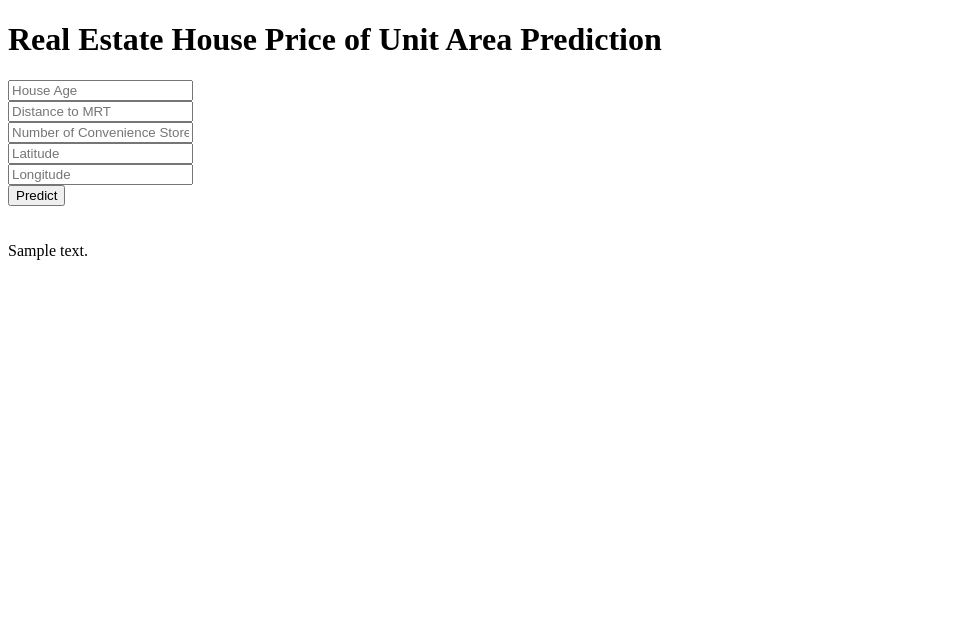
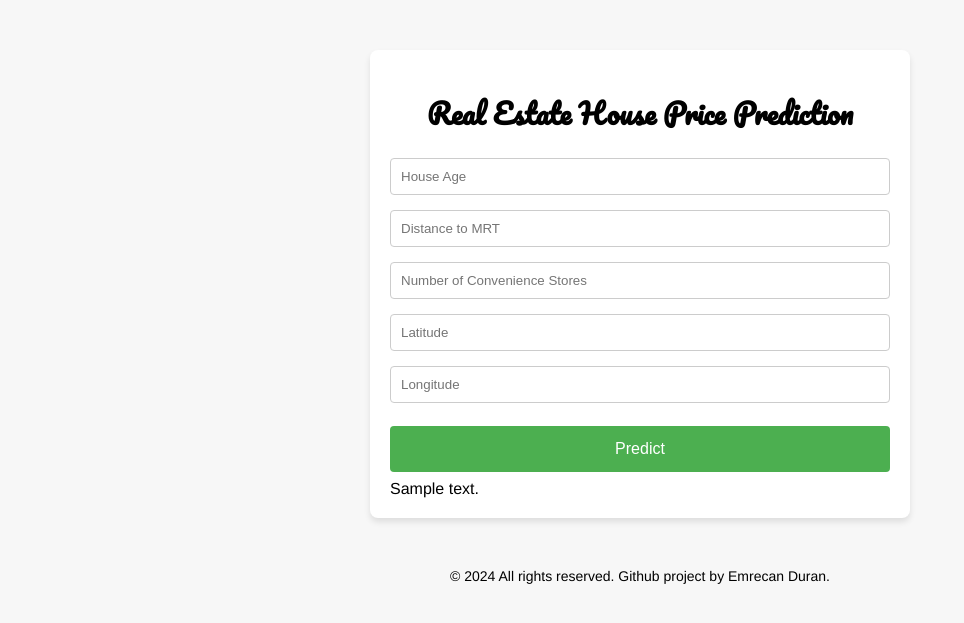
Before and after one commit to emrecanduran/End-to-End-Azure-ML-Deployment, a Flask app: template templates/home.html in a window 1280 px wide. Shown: the top 623 px of the page, without its empty margins (0-964 px from the left). Run offline with Flask 3, Linux system fonts and the light colour scheme; the template is opened without the code that fills it: most values are stand-ins (such as "Sample title", 1, 10 or a date in 2020); parts of the project's set-up code (start-up, migrations or seed data) failed here and were passed over.

Commit message:
Updated commit

```diff
--- a/templates/home.html
+++ b/templates/home.html
@@ -1,37 +1,94 @@
 <!DOCTYPE html>
-<html>
+<html lang="en">
 
 <head>
   <meta charset="UTF-8">
-  <title>ML API</title>
-  <link href='https://fonts.googleapis.com/css?family=Pacifico' rel='stylesheet' type='text/css'>
-  <link href='https://fonts.googleapis.com/css?family=Arimo' rel='stylesheet' type='text/css'>
-  <link href='https://fonts.googleapis.com/css?family=Hind:300' rel='stylesheet' type='text/css'>
-  <link href='https://fonts.googleapis.com/css?family=Open+Sans+Condensed:300' rel='stylesheet' type='text/css'>
+  <meta name="viewport" content="width=device-width, initial-scale=1.0">
+  <title>Real Estate Price Prediction</title>
+  <link href="https://fonts.googleapis.com/css?family=Pacifico" rel="stylesheet">
+  <link href="https://fonts.googleapis.com/css?family=Arimo" rel="stylesheet">
+  <link href="https://fonts.googleapis.com/css?family=Hind:300" rel="stylesheet">
+  <link href="https://fonts.googleapis.com/css?family=Open+Sans+Condensed:300" rel="stylesheet">
+  <style>
+    body {
+      font-family: 'Arimo', sans-serif;
+      background-color: #f7f7f7;
+      margin: 0;
+      padding: 0;
+    }
 
+    .container {
+      max-width: 500px;
+      margin: 50px auto;
+      padding: 20px;
+      background-color: #fff;
+      border-radius: 8px;
+      box-shadow: 0 4px 6px rgba(0, 0, 0, 0.1);
+    }
+
+    h1 {
+      font-family: 'Pacifico', cursive;
+      font-size: 28px;
+      text-align: center;
+      margin-bottom: 20px;
+    }
+
+    form {
+      text-align: center;
+    }
+
+    input[type="text"] {
+      width: 100%;
+      padding: 10px;
+      margin-bottom: 15px;
+      border: 1px solid #ccc;
+      border-radius: 4px;
+      box-sizing: border-box;
+    }
+
+    button {
+      width: 100%;
+      background-color: #4CAF50;
+      color: white;
+      padding: 14px 20px;
+      margin: 8px 0;
+      border: none;
+      border-radius: 4px;
+      cursor: pointer;
+      font-size: 16px;
+    }
+
+    button:hover {
+      background-color: #45a049;
+    }
+  </style>
 </head>
 
 <body>
-  <div class="login">
-    <h1>Real Estate House Price of Unit Area Prediction</h1>
+  <div class="container">
+    <h1>Real Estate House Price Prediction</h1>
 
-    <!-- Main Input For Receiving Query to our ML -->
-    <form action="{{ url_for('predict')}}" method="post">
-      <input type="text" name="X2_house_age" placeholder="House Age" required="required" /><br>
-      <input type="text" name="X3_distance_to_MRT_station" placeholder="Distance to MRT" required="required" /><br>
-      <input type="text" name="X4_number_of_convenience_stores" placeholder="Number of Convenience Stores" required="required" /><br>
-      <input type="text" name="X5_latitude" placeholder="Latitude" required="required" /><br>
-      <input type="text" name="X6_longitude" placeholder="Longitude" required="required" /><br>
+    <!-- Main Input Form for Receiving Query to our ML -->
+    <form action="{{ url_for('predict') }}" method="post">
+      <input type="text" name="X2_house_age" placeholder="House Age" required><br>
+      <input type="text" name="X3_distance_to_MRT_station" placeholder="Distance to MRT" required><br>
+      <input type="text" name="X4_number_of_convenience_stores" placeholder="Number of Convenience Stores" required><br>
+      <input type="text" name="X5_latitude" placeholder="Latitude" required><br>
+      <input type="text" name="X6_longitude" placeholder="Longitude" required><br>
 
-      <button type="submit" class="btn btn-primary btn-block btn-large">Predict</button>
+      <button type="submit">Predict</button>
     </form>
 
-    <br>
-    <br>
+    <div>
+      <!-- Display prediction result here -->
+      {{ prediction_text }}
+    </div>
+  </div>
 
-
-  </div>
-  {{prediction_text}}
+<!-- Footer -->
+  <footer style="text-align: center; margin-top: 20px; font-size: 14px;">
+    <p>&copy; 2024 All rights reserved. Github project by Emrecan Duran.</p>
+  </footer>
 
 </body>
 
```
